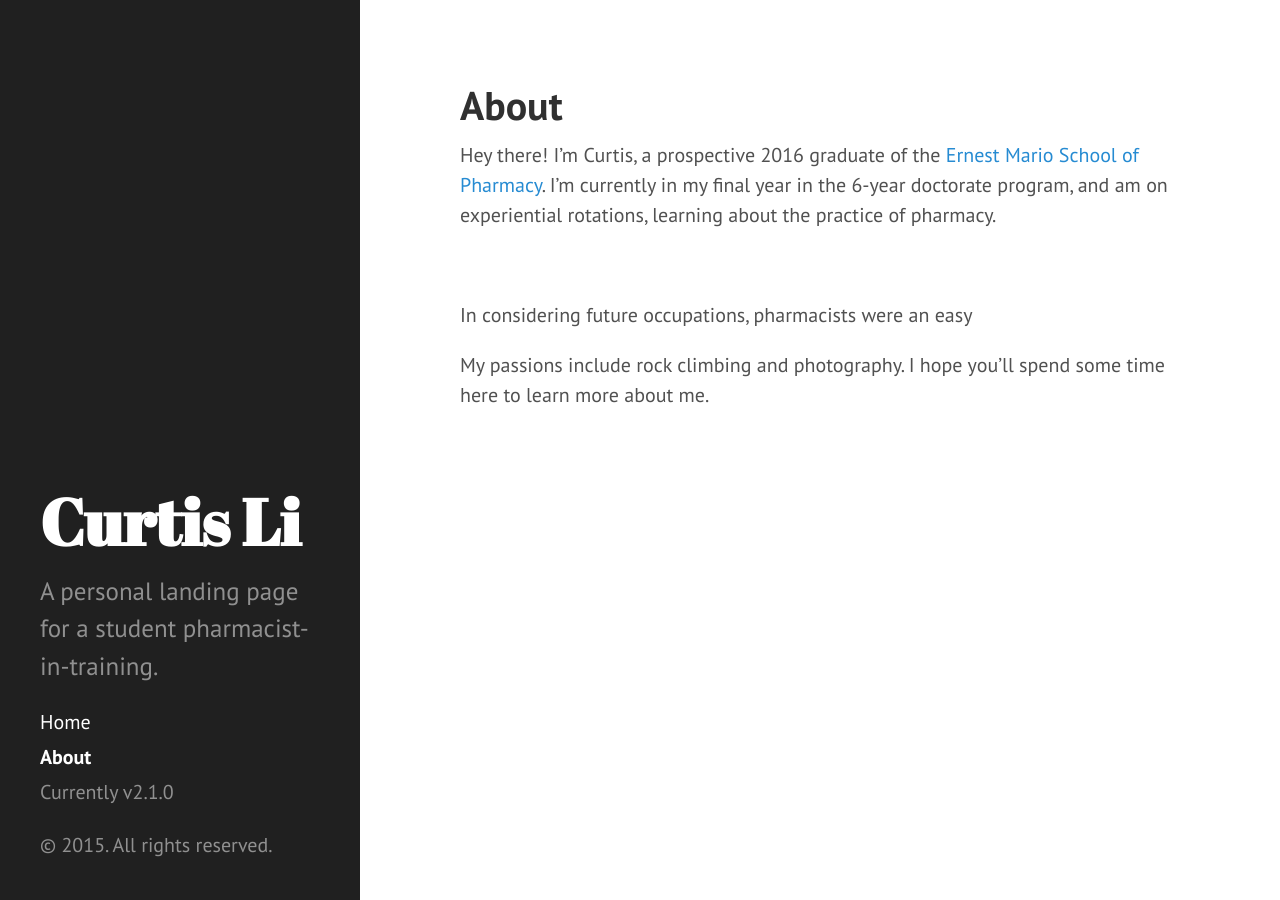
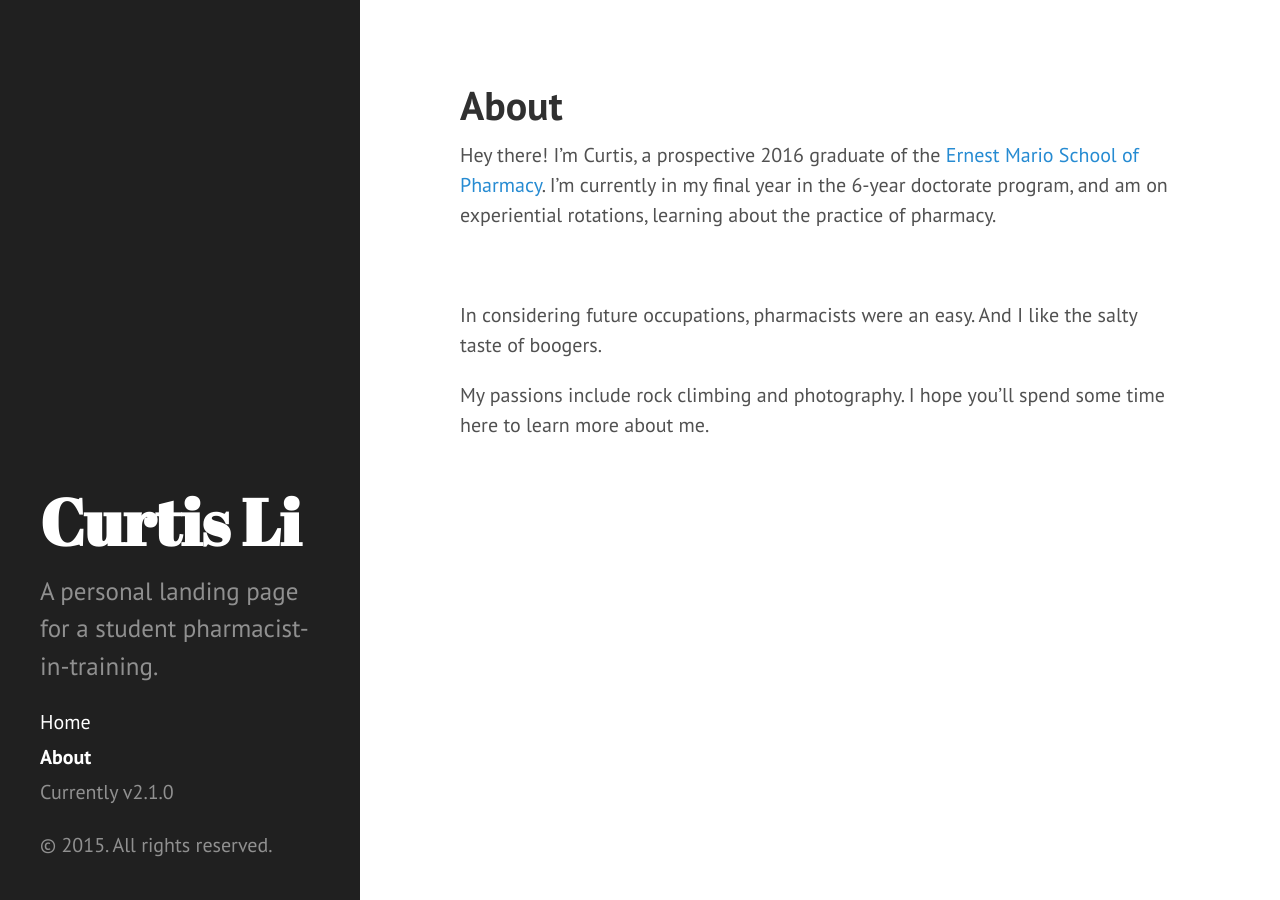
Before and after one commit to curtis-li/curtis-li.github.io, a Jekyll site: the page built from about.md, in a window 1280 px wide. Built offline with Jekyll 4.4.1, drawn with Linux system fonts in a browser that asks for light colours; Markdown is read by kramdown in place of the engine named in the settings.

Commit message:
boogers for real

```diff
--- a/about.md
+++ b/about.md
@@ -7,7 +7,7 @@ Hey there! I'm Curtis, a prospective 2016 graduate of the [Ernest Mario School o
 
 <br>
 
-In considering future occupations, pharmacists were an easy
+In considering future occupations, pharmacists were an easy. And I like the salty taste of boogers.
 
 
 
```
